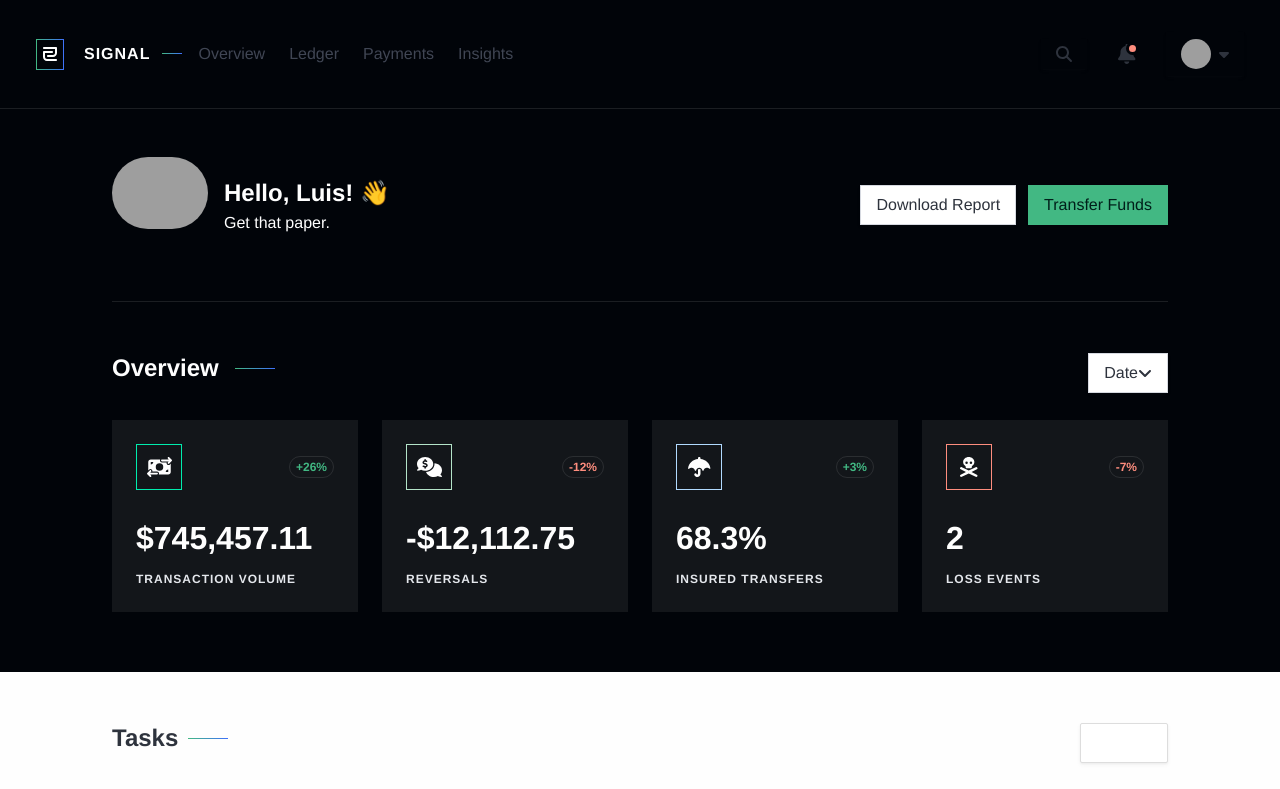
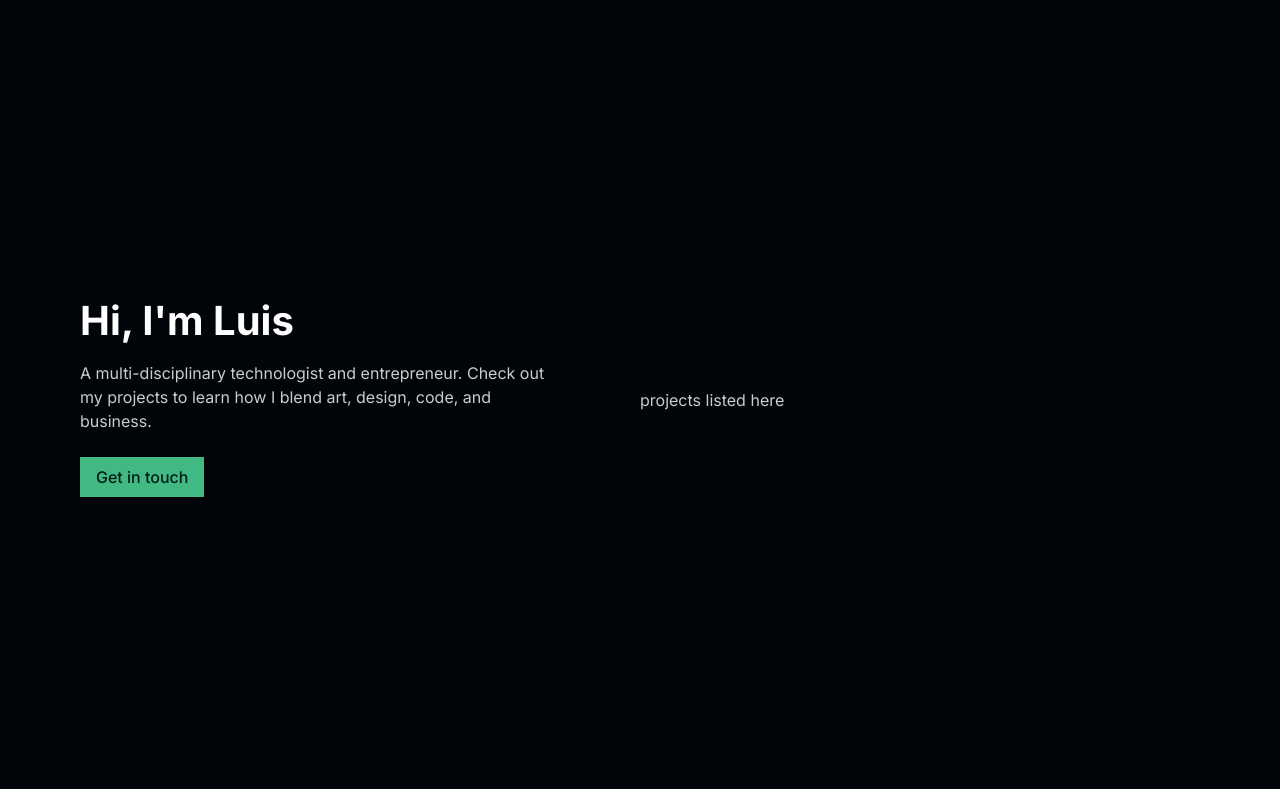
Before and after one commit to ztfo/luispalomares.com, a Vue app: page / in a window 1280 px wide. Shown: the top 789 px of the page. Built offline with nearby package versions, Linux system fonts and the light colour scheme; grey boxes are pictures that could not be loaded.

Commit message:
transitioning this bish into a new portfolio site... :wonder:

```diff
--- a/src/App.vue
+++ b/src/App.vue
@@ -1,22 +1,16 @@
 <template lang="pug">
 #app
-  NavComponent
   router-view
 </template>
 
 <script>
-import NavComponent from '@/components/Nav.vue';
 
-export default {
-  components: {
-    NavComponent
+
+export default {  components: {
   }
 }
 </script>
 
 <style>
-#app {
-  font-family: Avenir, Helvetica, Arial, sans-serif;
-  -webkit-font-smoothing: antialiased;
-}
+
 </style>
--- a/src/assets/styles/app.scss
+++ b/src/assets/styles/app.scss
@@ -1,4 +1,5 @@
 @import "~bulma/bulma";
+@import url('https://fonts.googleapis.com/css2?family=Inter:wght@100..900&display=swap');
 
 :root {
     // Colors
@@ -9,6 +10,7 @@
     --red: #FE8D7E;
     --green: rgb(66, 184, 131);
     --lightblue: rgb(62, 113, 250);
+    --medium-emphasis-text: rgb(204, 204, 204);
     --gradient-green-blue: linear-gradient(to right, var(--green), var(--lightblue));
 
     // Borders
@@ -26,11 +28,15 @@
     --bulma-navbar-h: var(--white);
 }
 
+#app {
+    font-family: 'Inter', sans-serif;
+    -webkit-font-smoothing: antialiased;
+}
+
 h1 {
     position: relative;
     color: var(--white);
-    font-size: 1.5rem;
-    font-weight: bolder;
+    font-weight: 700;
     padding-bottom: 10px;
     &.accent-line::before {
         content: "";
@@ -43,6 +49,10 @@ h1 {
     }
 }
 
+p {
+    color: var(--medium-emphasis-text);
+}
+
 .button {
     border-radius: 0px;
 }
--- /dev/null
+++ b/src/components/HomePanel.vue
@@ -0,0 +1,20 @@
+<template lang="pug">
+.home-panel.right
+    h1.is-size-2 Hi, I'm Luis
+    p.is-size-6.mb-5 A multi-disciplinary technologist and entrepreneur. Check out my projects to learn how I blend art, design, code, and business.
+    .grid
+        .cell
+            a.button.is-primary.mb-3 Get in touch
+</template>
+
+<script>
+export default {
+    name: 'HomePanelComponent',
+}
+</script>
+
+<style scoped lang="scss">
+.home-panel.right {
+    padding: 5rem;
+}
+</style>
--- a/src/components/StatsGrid.vue
+++ b/src/components/StatsGrid.vue
@@ -6,19 +6,16 @@
                 h1.accent-line Overview
         .level-right
             .level-item
-                .dropdown
+                .dropdown.is-right(:class="{ 'is-active': dropdownIsActive }")
                     .dropdown-trigger
-                        button.button(aria-haspopup="true", aria-controls="dropdown-menu")
+                        button.button(@click="toggleDropdown" aria-haspopup="true", aria-controls="dropdown-menu")
                             span Date
                             font-awesome-icon(icon="angle-down")
                     .dropdown-menu#dropdown-menu(role="menu")
                         .dropdown-content
-                            a(href="#").dropdown-item Dropdown item
-                            a.dropdown-item Other dropdown item
-                            a(href="#").dropdown-item.is-active Active dropdown item
-                            a(href="#").dropdown-item Other dropdown item
-                            hr.dropdown-divider
-                            a(href="#").dropdown-item With a divider
+                            .calendar
+                                span TO DO: Calendar
+                            a.dropdown-item Ok
     .columns.pb-3
         .column
             StatComponent(v-if="stats[0] && stats[0].icon" v-bind="stats[0]" :iconColor="stats[0].color")
@@ -39,6 +36,7 @@ export default {
     },
     data() {
         return {
+            dropdownIsActive: false,
             stats: [
                 { icon: 'money-bill-transfer', label: 'Transaction Volume', amount: '$745,457.11', growth: '+26%', color: '#00EDAE' },
                 { icon: 'comments-dollar', label: 'Reversals', amount: '-$12,112.75', growth: '-12%', color: '#B4E4C9' },
@@ -48,13 +46,9 @@ export default {
         };
     },
     methods: {
-
-    },
-    computed: {
-
-    },
-    props: {
-
+        toggleDropdown() {
+            this.dropdownIsActive = !this.dropdownIsActive;
+        }
     },
 };
 </script>
--- a/src/router/index.js
+++ b/src/router/index.js
@@ -3,6 +3,11 @@ import { createRouter, createWebHistory } from 'vue-router'
 const routes = [
   {
     path: '/',
+    name: 'home',
+    component: () => import(/* webpackChunkName: "home" */ '../views/HomeView.vue')
+  },
+  {
+    path: '/dashboard',
     name: 'dashboard',
     component: () => import(/* webpackChunkName: "dashboard" */ '../views/DashboardView.vue')
   }
--- a/src/views/DashboardView.vue
+++ b/src/views/DashboardView.vue
@@ -15,6 +15,7 @@
         .level-right
           .level-item
             p.has-text-white Made with Curiosity 👨🏽‍🚀
+
 </template>
 
 <script>
@@ -31,9 +32,11 @@ export default {
 }
 </script>
 
-<style scoped>
+<style scoped lang="scss">
 .overview {
   background: var(--black);
+  position: relative;
+  overflow: hidden;
 }
 .footer {
   background: var(--black);
@@ -41,4 +44,131 @@ export default {
   letter-spacing: 1px;
   font-weight: 500;
 }
+$size: 100vw;
+$layer: 50;
+
+
+
+.monitor {
+  position: absolute;
+  top: 0;
+  left: 0;
+  width: 100%;
+  height: 100%;
+  pointer-events: none;
+  transform-style: preserve-3d;
+}
+
+.trigger {
+  &:active ~ .monitor {
+    .vr_layer_item {
+      width: 40%;
+      height: 40%;
+      border-radius: 5px;
+    }
+  }
+
+  @for $i from 1 through 20 {
+    @for $j from 1 through 20 {
+      $key: ($i - 1) * 20 + $j;
+
+      &:nth-child(#{$key}) {
+        &:hover ~ .monitor {
+          .camera {
+            &.o-y {
+              transform: rotateY(($j - 10) * -8deg);
+            }
+
+            &.o-x {
+              transform: rotateX(($i - 10) * 8deg);
+            }
+          }
+        }
+      }
+    }
+  }
+}
+
+.camera {
+  position: absolute;
+  width: 100%;
+  height: 100%;
+  transform-style: preserve-3d;
+  transition: 500ms;
+
+  &.o-y {
+    transform: rotateY(-30deg);
+  }
+}
+
+.vr {
+  position: absolute;
+  top: 50%;
+  left: 50%;
+  width: $size;
+  height: $size;
+  transform: translate(-50%, -50%);
+  transform-style: preserve-3d;
+
+  &_layer {
+    position: absolute;
+    display: flex;
+    justify-content: center;
+    align-items: center;
+    width: 100%;
+    height: 100%;
+    border: 1px solid rgba(#fff, 0.2);
+    background: rgba(#09f, 0.006);
+    border-radius: 10px;
+    transform: preserve-3d;
+
+    @for $i from 1 through $layer {
+      &:nth-child(#{$i}) {
+        transform: translateZ($i * $size / $layer - $size / 2);
+      }
+
+      &:nth-child(#{$i}) &_item {
+        animation-delay: $i * -210ms;
+      }
+    }
+
+    &_item {
+      width: 70%;
+      height: 70%;
+      border: 3px solid #fff;
+      border-radius: 100%;
+      background: rgba(#000, 0.05);
+      animation: sphere 3000ms cubic-bezier(0.215, 0.610, 0.355, 1.000) alternate infinite, color 5000ms linear alternate infinite;
+      transition: 500ms;
+    }
+  }
+}
+
+@keyframes sphere {
+  0% {
+    transform: scale(0) rotateZ(45deg);
+  }
+
+  50% {
+    transform: scale(0) rotateZ(45deg);
+  }
+
+  100% {
+    transform: scale(1) rotateZ(45deg);
+  }
+}
+
+@keyframes color {
+  0% {
+    border-color: #f55;
+  }
+
+  50% {
+    border-color: #55f;
+  }
+
+  100% {
+    border-color: #5f5;
+  }
+}
 </style>
--- /dev/null
+++ b/src/views/HomeView.vue
@@ -0,0 +1,39 @@
+<template lang="pug">
+.home
+    HomePanelComponent
+    .home-panel.right
+        p projects listed here
+</template>
+
+<script>
+import HomePanelComponent from '@/components/HomePanel.vue';
+export default {
+    name: 'HomeView',
+    components: {
+        HomePanelComponent
+    }
+}
+</script>
+
+<style scoped lang="scss">
+.home {
+    display: flex;
+    justify-content: center;
+    align-items: center;
+    height: 100vh;
+    min-height: 750px;
+    width: 100%;
+    background: var(--black);
+    color: var(--white);
+    .home-panel {
+        min-width: 500px;
+        width: 50vw;
+        min-height: 750px;
+        height: 100vh;
+        display: flex;
+        flex-direction: column;
+        align-content: center;
+        justify-content: center;
+    }
+}
+</style>
```
Also changed, not shown: src/components/HomeScroll.vue (added), src/components/LogoNav.vue (added).
